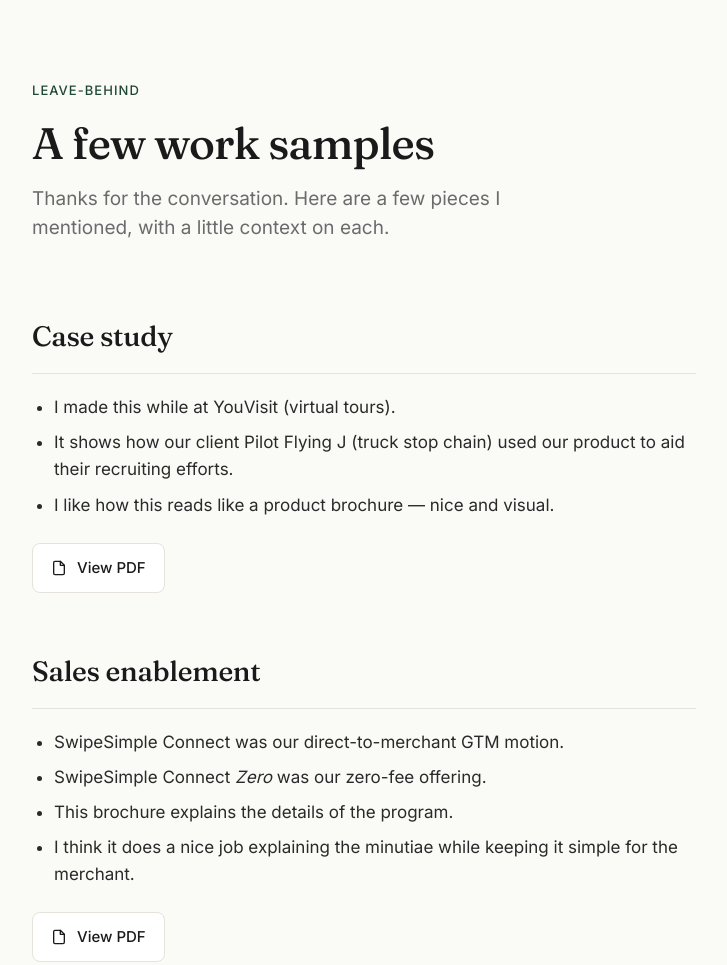
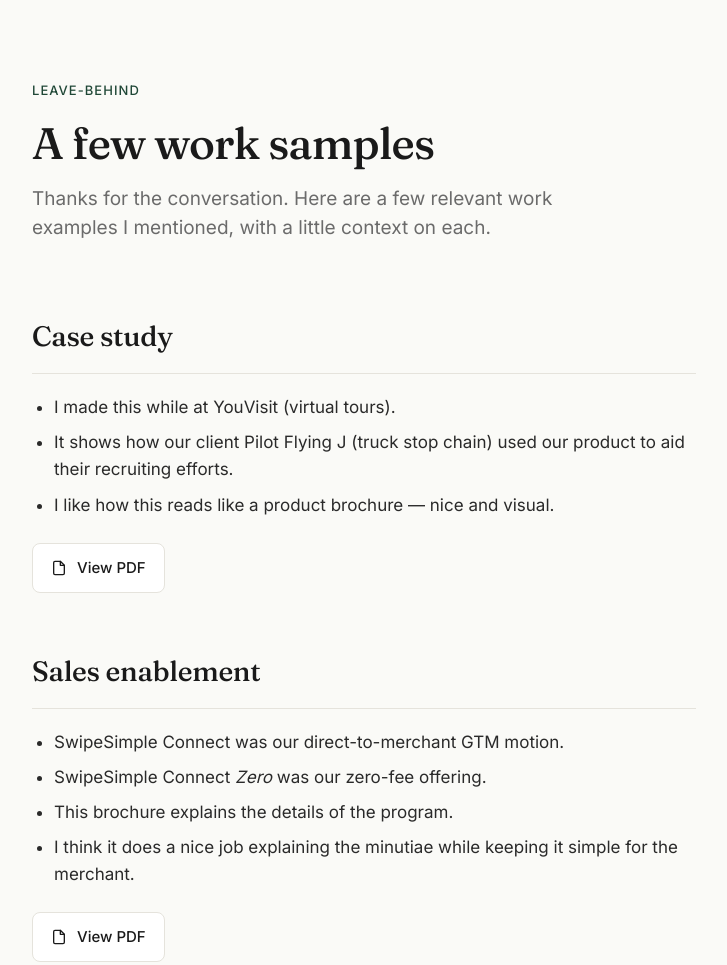
Before and after one commit to bubjafrig49534/leave-behind, a plain HTML site: page index.html in a window 1280 px wide. Shown: the top 965 px of the page, without its empty margins (276-1003 px from the left). Drawn offline with Linux system fonts and the light colour scheme.

Commit message:
Update lede copy

```diff
--- a/index.html
+++ b/index.html
@@ -155,7 +155,7 @@
     <header>
       <div class="eyebrow">Leave-behind</div>
       <h1>A few work samples</h1>
-      <p class="lede">Thanks for the conversation. Here are a few pieces I mentioned, with a little context on each.</p>
+      <p class="lede">Thanks for the conversation. Here are a few relevant work examples I mentioned, with a little context on each.</p>
     </header>
 
     <section>
```
